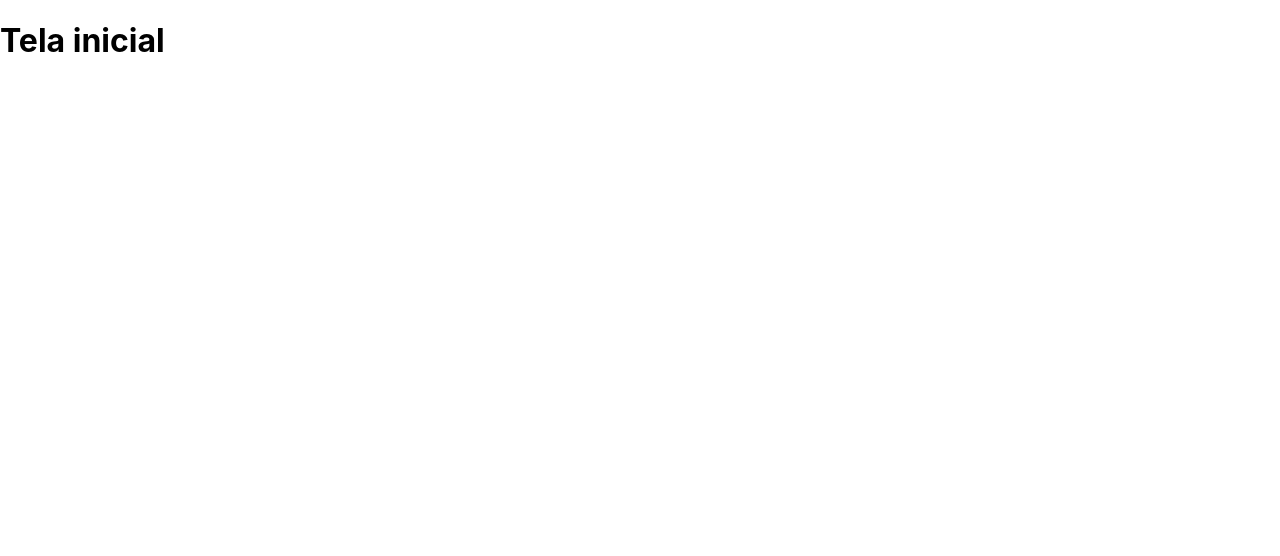
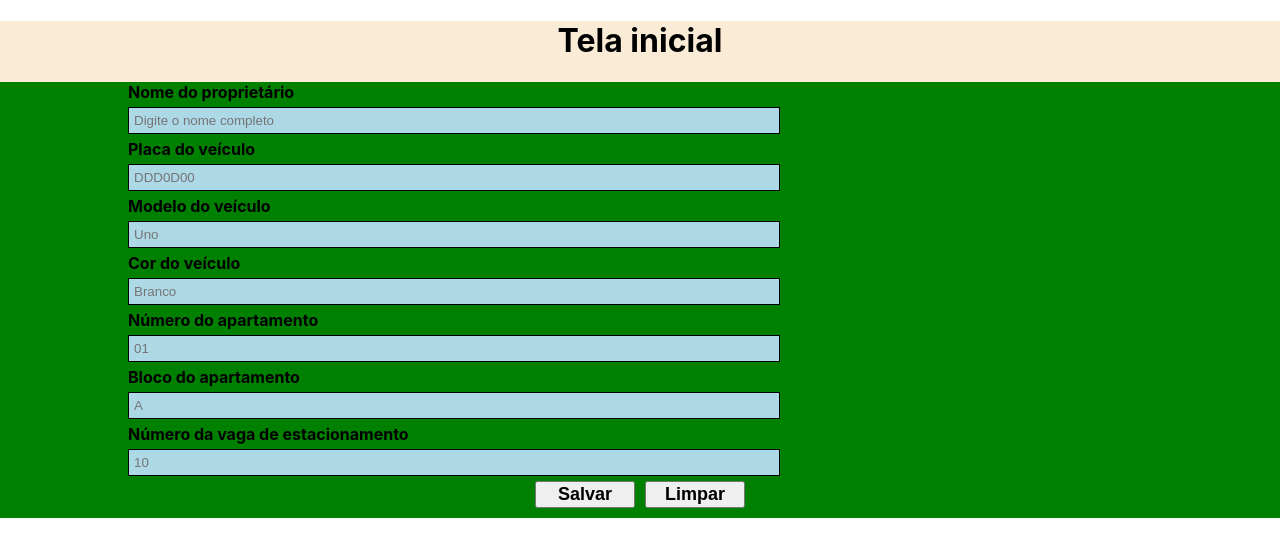
Before and after one commit to juh-rr/atv-desenvolvimento-web-2, a React (Create React App) app: page / in a window 1280 px wide. Shown: the top 556 px of the page. Built offline with nearby package versions, Linux system fonts and the light colour scheme.

Commit message:
Começando tela de cadastro

```diff
--- a/src/index.js
+++ b/src/index.js
@@ -1,7 +1,6 @@
 import React from 'react';
 import ReactDOM from 'react-dom/client';
 import './index.css';
-import App from './App';
 import Tela from './pages/tela'
 import reportWebVitals from './reportWebVitals';
 
--- /dev/null
+++ b/src/pages/CadastroVeiculo.css
@@ -0,0 +1,34 @@
+.formulario {
+    width: 100%;
+    background-color: green;
+}
+
+.formulario label {
+    font-weight: bold;
+
+}
+
+.formulario input {
+    background-color: lightblue;
+    padding: 5px;
+    border: 1px solid black;
+
+}
+
+.formulario button {
+    width: 100px;
+    font-size: 18px;
+    font-weight: bold;
+    margin-bottom: 10px;
+    margin-left: 5px;
+    margin-right: 5px;
+}
+
+.margens {
+    display: block;
+    text-align: left;
+    margin-left: 10%;
+    margin-right: 10%;
+    width: 50%;
+    margin-bottom: 5px;
+}
--- /dev/null
+++ b/src/pages/CadastroVeiculo.js
@@ -0,0 +1,55 @@
+import React, {useState} from "react";
+import './CadastroVeiculo.css'
+
+function CadastroVeiculo() {
+    const [dados, setDados] = useState(
+        {
+        nome: "",
+        placa: "",
+        modelo: "",
+        cor: "",
+        apto: "",
+        bloco: "",
+        vaga: ""
+    }
+)
+
+
+    return (
+        <div className="formulario">
+            <label className="margens">Nome do proprietário</label>
+            <input className="margens" type='text' placeholder="Digite o nome completo"
+            value ={dados.nome} />
+
+            <label className="margens">Placa do veículo</label>
+            <input className="margens" type='text' placeholder="DDD0D00"
+            value ={dados.placa}/>
+
+            <label className="margens">Modelo do veículo</label>
+            <input className="margens" type='text' placeholder="Uno"
+            value ={dados.modelo} />
+
+            <label className="margens">Cor do veículo</label>
+            <input className="margens" type='text' placeholder="Branco"
+            value={dados.cor} />
+
+            <label className="margens">Número do apartamento</label>
+            <input className="margens" type='text' placeholder="01"
+            value ={dados.apto} />
+
+            <label className="margens">Bloco do apartamento</label>
+            <input className="margens" type='text' placeholder="A"
+            value={dados.bloco} />
+
+            <label className="margens">Número da vaga de estacionamento</label>
+            <input className="margens" type='text' placeholder="10"
+            value={dados.vaga} />
+
+            <button>Salvar</button>
+            <button>Limpar</button>
+
+        </div>
+    )
+}
+
+export default CadastroVeiculo
--- /dev/null
+++ b/src/pages/tela.css
@@ -0,0 +1,4 @@
+div {
+    text-align: center;
+    background-color: antiquewhite;
+}
--- a/src/pages/tela.js
+++ b/src/pages/tela.js
@@ -1,9 +1,12 @@
 import React from "react";
+import './tela.css'
+import CadastroVeiculo from "./CadastroVeiculo";
 
 function Tela() {
     return (
         <div>
             <h1> Tela inicial</h1>
+            <CadastroVeiculo />
         </div>
     )
 }
```
